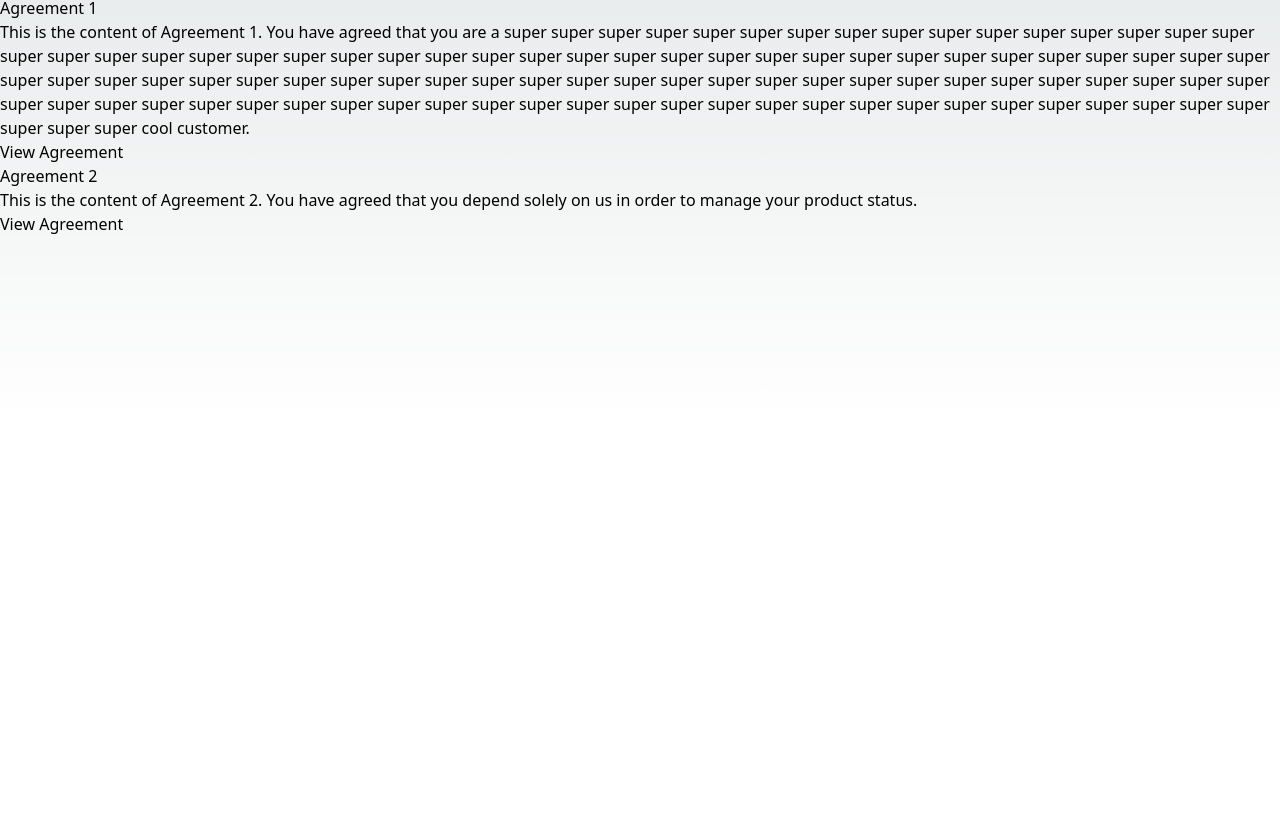
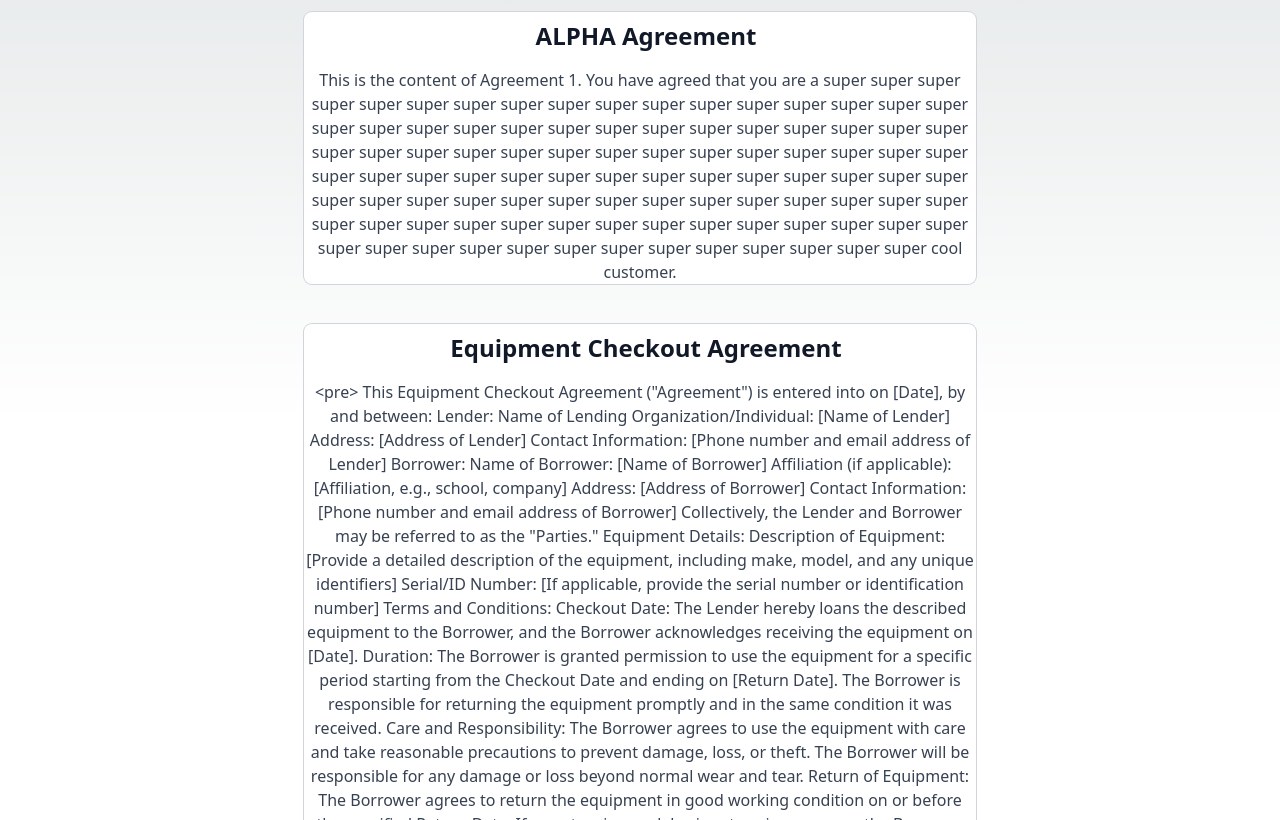
Before and after one commit to silvertrek-capstone/silverpi, a Next.js app in the folder silverpi/: page /home/agreements in a window 1280 px wide. Shown: the part 380-1200 px from the top of the page. Before the commit the page ends 800 px from the top, so only its background shows below. Built offline with nearby package versions, Linux system fonts and the light colour scheme.

Commit message:
Modified changed to display of the arguements

```diff
--- a/silverpi/src/app/home/agreements/page.js
+++ b/silverpi/src/app/home/agreements/page.js
@@ -27,12 +27,26 @@ const homeButtonStyles = {
 //    {name 'Dashboard', href: '/home', icon: HomeIcon}
 //]
 
+function AgreementComponent({ agreements }) {
+    return (
+        <div>
+            <h1>Agreements</h1>
+            {agreements.map((agreement) => (
+                <div key={agreement.id}>
+                    <h2>{agreement.title}</h2>
+                    <pre style={{ whiteSpace: 'pre-wrap' }}>{agreement.content}</pre>
+                </div>
+            ))}
+        </div>
+    );
+}
 
-const agreements = agreementsData();
+
 
 export default function Agreements() {
+    const agreements = agreementsData();
     return (
-    <div>
+        <div className="bg-grey">
             <a href="/home" style={homeButtonStyles}>
                 <button
                     type="button"
@@ -49,8 +63,22 @@ export default function Agreements() {
                     <h1 className="text-8xl font-bold tracking-tight text-gray-900 ">Agreements</h1>
                 </div>
             </div>
-        <h1>Agreements</h1>
-        <ul>
+            {agreements.map((agreement) => (
+                <div className="bg-grey px-4 sm:px-6 lg:px-8">
+                    <div className="mx-auto max-w-2xl text-center position: relative">
+                        <div className= "bg-white -mx-4 mt-10 pt-11 ring-1 ring-gray-300 sm:mx-0 sm:rounded-lg" style={{ display: 'flex', justifyContent: 'center', alignItems: 'center' }}>
+                            <h2 className="position absolute top-0 mt-3 ml-3 text-2xl font-semibold leading-6 text-gray-900">
+                                {agreement.title}
+                            </h2>
+                            <p className="text-gray-700 mt-3">
+                                {agreement.content}
+                            </p>
+                        </div>
+                    </div>
+                </div>
+            ))}
+
+        {/*<ul>
             {agreements.map((agreement) => (
                 <li key={agreement.id}>
                     <h3>{agreement.title}</h3>
@@ -58,7 +86,7 @@ export default function Agreements() {
                     <a href={`/agreements/${agreement.id}`}>View Agreement</a>
                 </li>
             ))}
-        </ul>
+            </ul> */}
         </div>
     );
 }
@@ -67,7 +95,7 @@ function agreementsData(){
     return [
         {
             id: 1,
-            title: 'Agreement 1',
+            title: 'ALPHA Agreement',
             content: `
                 This is the content of Agreement 1. You have agreed that you are a super super
                 super super super super super super super super super super super super super super super
@@ -81,8 +109,58 @@ function agreementsData(){
         },
         {
             id: 2,
-            title: 'Agreement 2',
-            content: 'This is the content of Agreement 2. You have agreed that you depend solely on us in order to manage your product status.',
+            title: 'Equipment Checkout Agreement',
+            content: `
+                <pre>
+                This Equipment Checkout Agreement ("Agreement") is entered into on [Date], by and between:
+
+                Lender:
+                Name of Lending Organization/Individual: [Name of Lender]
+                Address: [Address of Lender]
+                Contact Information: [Phone number and email address of Lender]
+
+                Borrower:
+                Name of Borrower: [Name of Borrower]
+                Affiliation (if applicable): [Affiliation, e.g., school, company]
+                Address: [Address of Borrower]
+                Contact Information: [Phone number and email address of Borrower]
+
+                Collectively, the Lender and Borrower may be referred to as the "Parties."
+
+                Equipment Details:
+
+                Description of Equipment: [Provide a detailed description of the equipment, including make, model, and any unique identifiers]
+
+                Serial/ID Number: [If applicable, provide the serial number or identification number]
+
+                Terms and Conditions:
+
+                Checkout Date: The Lender hereby loans the described equipment to the Borrower, and the Borrower acknowledges receiving the equipment on [Date].
+
+                Duration: The Borrower is granted permission to use the equipment for a specific period starting from the Checkout Date and ending on [Return Date]. The Borrower is responsible for returning the equipment promptly and in the same condition it was received.
+
+                Care and Responsibility: The Borrower agrees to use the equipment with care and take reasonable precautions to prevent damage, loss, or theft. The Borrower will be responsible for any damage or loss beyond normal wear and tear.
+
+                Return of Equipment: The Borrower agrees to return the equipment in good working condition on or before the specified Return Date. If an extension or delay in return is necessary, the Borrower must obtain prior consent from the Lender.
+
+                Late Return: In the event of late return without prior approval, the Borrower may be subject to penalties, including fees and/or restrictions on future equipment loans.
+
+                Liability: The Borrower understands that they are liable for any damages, losses, or theft of the equipment during the loan period and shall be responsible for the repair or replacement costs.
+
+                Use Restrictions: The Borrower agrees to use the equipment only for its intended purpose and in compliance with all applicable laws and regulations.
+
+                Indemnification: The Borrower shall indemnify and hold the Lender harmless from any claims, losses, damages, or liabilities arising out of the Borrower's use of the equipment.
+                </pre>
+            `,
+        },
+        {
+            id: 3,
+            title: 'Reminder Agreement',
+            content: `
+                This another ridiculous that you agreed to. You can not take it back right now. You are held
+                responsible for anything that will happen to your equipement. Better take care of your
+                equipement better next time.
+            `
         }
     ];
 }
```
Lines whose indentation alone changed are shown as unchanged.
